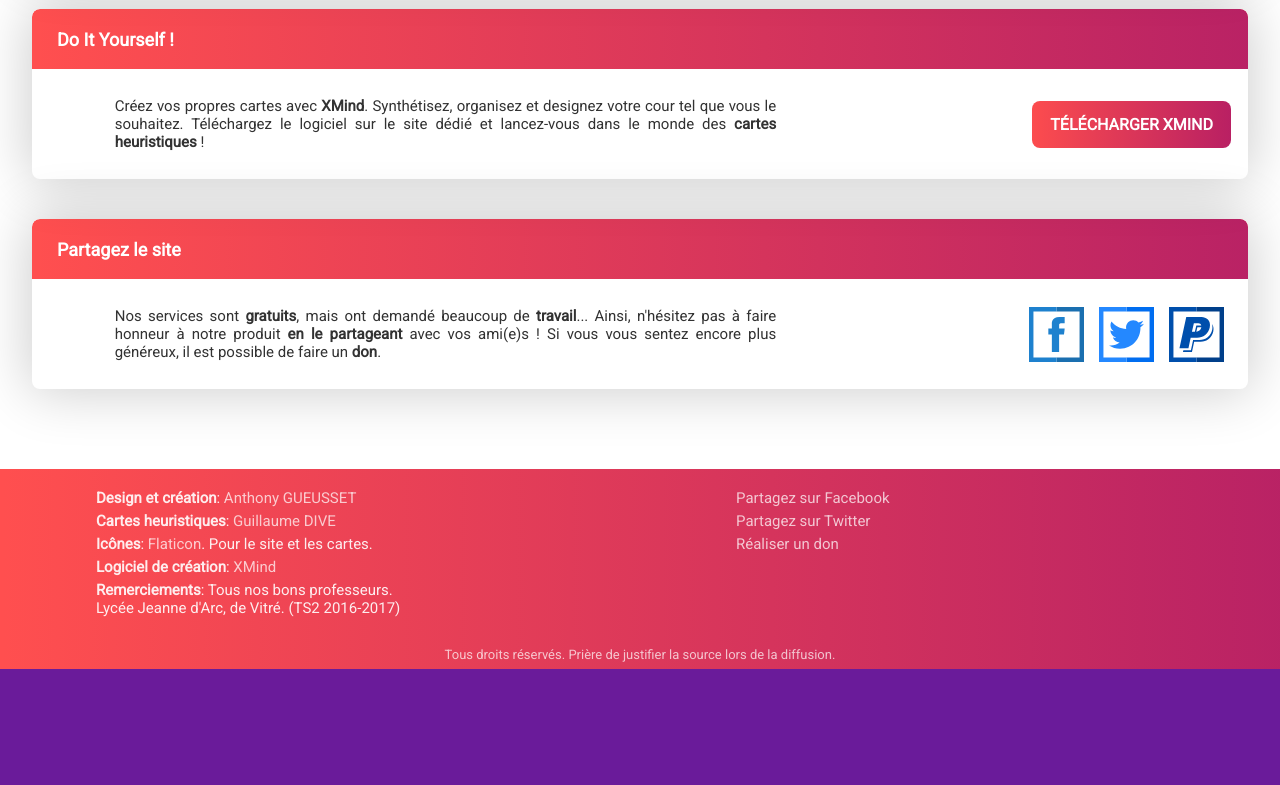
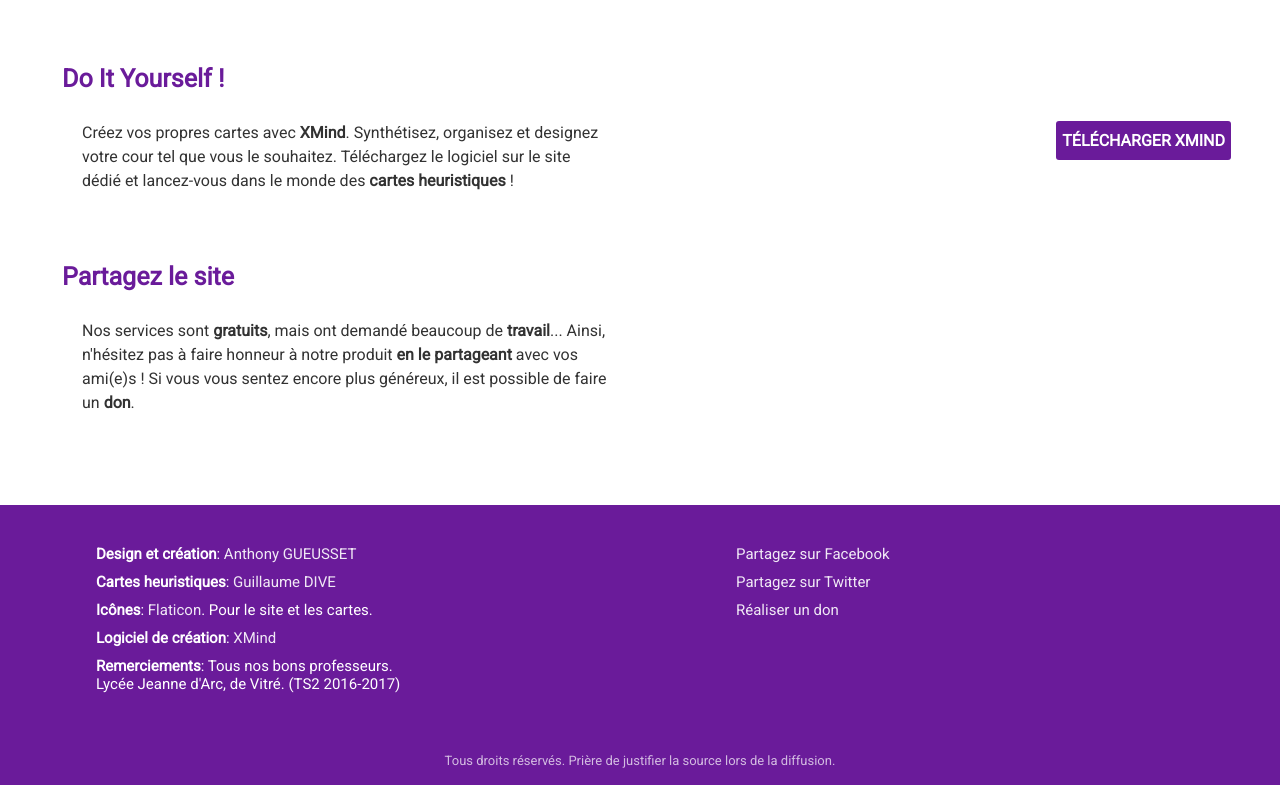
Before and after one commit to JScriber/Mapland, a PHP site: page / in a window 1280 px wide. Shown: the part 892-1677 px from the top of the page. Before the commit the page ends 1561 px from the top, so only its background shows below. Run offline with PHP 8.4, Linux system fonts and the light colour scheme; some web fonts are replaced.

Commit message:
Amélioration accueil

```diff
--- a/index.html
+++ b/index.html
@@ -58,20 +58,17 @@
 					<p>Le site de cartes heuristiques prêt à vous aider dans vos révisions !</p>
 				</div>
 				<div class="information">
-					<h1><p>Cours à disposition</p></h1>
-					<div class="galerie">
-						<span><img src="images/system/thumbnail/histoire.jpg"><p>Histoire</p></span>
-						<span><img src="images/system/thumbnail/geo.jpg"><p>Géographie</p></span>
-						<span><img src="images/system/thumbnail/physique.jpg"><p>Physique</p></span>
-						<span><img src="images/system/thumbnail/svt.jpg"><p>SVT</p></span>
-					</div>
+					<h1>Cours à disposition</h1>
+					<ul class="galerie">
+						<li>Histoire</li>
+						<li>Géographie</li>
+						<li>SVT</li>
+					</ul>
 				</div>
 				<div class="information">
-					<h1><p>Do It Yourself !</p></h1>
+					<h1>Do It Yourself !</h1>
 					<div class="etiquette">
-						<span>
-							<p>Créez vos propres cartes avec <strong>XMind</strong>. Synthétisez, organisez et designez votre cour tel que vous le souhaitez. Téléchargez le logiciel sur le site dédié et lancez-vous dans le monde des <strong>cartes heuristiques</strong> !</p>
-						</span>
+						<p>Créez vos propres cartes avec <strong>XMind</strong>. Synthétisez, organisez et designez votre cour tel que vous le souhaitez. Téléchargez le logiciel sur le site dédié et lancez-vous dans le monde des <strong>cartes heuristiques</strong> !</p>
 						<div class="etiquette_texte">
 							<a href="http://www.xmind.net/fr/download" target="_blank">
 								Télécharger XMind
@@ -82,20 +79,8 @@
 				<div class="information">
 					<h1><p>Partagez le site</p></h1>
 					<div class="etiquette">
-						<span>
-							<p>Nos services sont <strong>gratuits</strong>, mais ont demandé beaucoup de <strong>travail</strong>... Ainsi, n'hésitez pas à faire honneur à notre produit <strong>en le partageant</strong> avec vos ami(e)s ! Si vous vous sentez encore plus généreux, il est possible de faire un <strong>don</strong>.</p>
-						</span>
-						<div class="etiquette_icons">
-							<a href="none" target="_blank">
-								<img src="images/system/logos/facebook.svg">
-							</a>
-							<a href="none" target="_blank">
-								<img src="images/system/logos/twitter.svg">
-							</a>
-							<a href="none" target="_blank">
-								<img src="images/system/logos/paypal.svg">
-							</a>
-						</div>
+						<p>Nos services sont <strong>gratuits</strong>, mais ont demandé beaucoup de <strong>travail</strong>... Ainsi, n'hésitez pas à faire honneur à notre produit <strong>en le partageant</strong> avec vos ami(e)s ! Si vous vous sentez encore plus généreux, il est possible de faire un <strong>don</strong>.
+						</p>
 					</div>
 				</div>
 			</article>
--- a/styles/accueil.css
+++ b/styles/accueil.css
@@ -20,7 +20,7 @@
 	width: 100%;
 	height: 120px;
 	background-image: url('../images/vagues.svg');
-	background-size: 100% 75px;
+	background-size: 100% 78px;
 	transform: scaleX(3.8);
 	background-repeat: no-repeat;
 }
@@ -45,8 +45,6 @@
 	width: 95%;
 	margin: 0 auto 40px;
 	overflow: hidden;
-	border-radius: 8px;
-	box-shadow: 0 0 55px 3px rgba(0, 0, 0,.2);
 }
 
 .information h1
@@ -54,40 +52,15 @@
 	position: relative;
 	display: flex;
 	align-items: center;
-	padding: 5px 0 5px 0;
+	padding: 18px 0;
 	height: 50px;
 	width: 100%;
 	color: #fff;
+	margin-left: 30px;
+
+	color: #6A1B9A;
 	font-weight: bold;
-	font-size: 18px;
-	border-radius: 8px 8px 0 0;
-	overflow: hidden;
-}
-.information h1 p
-{
-	margin-left: 25px;
-}
-.information h1:after
-{
-	content: '';
-	position: absolute;
-	top: 0;
-	left: 0;
-	right: 0;
-	bottom: 0;
-	background-color: rgba(255, 35, 35, .8);
-	z-index: -5;
-}
-.information h1:before
-{
-	content: '';
-	position: absolute;
-	top: 0;
-	left: 0;
-	right: 0;
-	bottom: 0;
-	background-image: linear-gradient(90deg, rgba(0, 0, 0,.0), rgba(168, 23, 106, .8));
-	z-index: -1;
+	font-size: 25px;
 }
 
 /*****************************************************************\
@@ -99,10 +72,6 @@
 	display: block;
 	width: 100%;
 	height: 300px;
-
-	border-radius: 0 0 8px 8px;
-	overflow: hidden;
-	background: red;
 }
 .information .galerie > span
 {
@@ -134,7 +103,6 @@
 	align-items: center;
 	text-transform: uppercase;
 	background-color: #fff;
-	border-radius: 5px;
 	box-shadow: 0 0 20px 5px rgba(0, 0, 0, .4);
 	padding: 9px 15px 9px 15px;
 	color: #bb2263;
@@ -148,60 +116,29 @@
 .information .etiquette
 {
 	position: relative;
-	display: block;
+	display: flex;
+	justify-content: space-between;
 	width: 100%;
-	height: 110px;
-	border-radius: 0 0 8px 8px;
+	height: auto;
 	overflow: hidden;
 }
-.information .etiquette > span
+.information .etiquette > p
 {
-	float: left;
 	position: relative;
-	display: flex;
-	justify-content: center;
-	align-items: center;
-	width: 68%;
+	display: block;
 	height: 100%;
-}
-.information .etiquette > span p
-{
-	width: 80%;
+	max-width: 530px;
 	color: #323232;
-	font-size: 15px;
+	font-size: 16px;
+	line-height: 24px;
+	margin-left: 50px;
 	font-weight: normal;
-	text-align: justify;
 }
 .information .etiquette > div
 {
 	position: relative;
-	float: right;
 	margin-right: 17px;
 	height: 100%;
-}
-/* PARTIE ICONES */
-.information .etiquette > div.etiquette_icons > a
-{
-	position: relative;
-	float: left;
-	display: flex;
-	justify-content: center;
-	align-items: center;
-	width: 70px;
-	height: 100%;
-	outline: none;
-	border: none;
-	background: transparent;
-	box-shadow: none;
-}
-.information .etiquette > div.etiquette_icons a > img
-{
-	height: 50%;
-	transition: all .3s linear 0s;
-}
-.information .etiquette > div.etiquette_icons a:hover img
-{
-	opacity: .8;
 }
 /* PARTIE TEXTE */
 div.etiquette_texte
@@ -214,18 +151,16 @@ div.etiquette_texte
 }
 .information .etiquette > div.etiquette_texte > a
 {
-	display: flex;
-	justify-content: center;
+	display: block;
 	align-items: center;
-	padding: 14px 18px 14px 18px;
-	border-radius: 8px;
+	padding: 10px 6px;
+	border-radius: 3px;
 	font-size: 16px;
 	text-decoration: none;
 	text-transform: uppercase;
 	font-weight: bold;
-	text-align: center;
+	background-color: #6A1B9A;
 	color: #fff;
-	background-image: linear-gradient(90deg, #fc4c4e, #b92063);
 	transition: all .3s linear 0s;
 }
 
--- a/styles/main.css
+++ b/styles/main.css
@@ -237,36 +237,17 @@
 	position: relative;
 	display: block;
 	width: 100%;
-	height: 200px;
-	margin-top: 20px;
-}
-#conteneur > footer:after
-{
-	content: '';
-	position: absolute;
-	top: 0;
-	left: 0;
-	right: 0;
-	bottom: 0;
-	background-color: rgba(255, 35, 35, .8);
-	z-index: -5;
-}
-#conteneur > footer:before
-{
-	content: '';
-	position: absolute;
-	top: 0;
-	left: 0;
-	right: 0;
-	bottom: 0;
-	background-image: linear-gradient(90deg, rgba(0, 0, 0,.0), rgba(168, 23, 106, .8));
-	z-index: -1;
+	height: auto;
+	margin-top: 30px;
+	background-color: #6A1B9A;
 }
 
 #conteneur > footer > section
 {
 	position: relative;
+	display: flex;
 	height: 180px;
+	padding: 15px 0;
 	width: 100%;
 }
 #conteneur > footer > section > span
@@ -274,9 +255,9 @@
 	position: relative;
 	display: flex;
 	justify-content: center;
-	float: left;
 	width: 50%;
 	height: 100%;
+	padding: 5px 0;
 }
 #conteneur > footer > section > span > ul
 {
@@ -291,8 +272,7 @@
 	display: block;
 	color: #fff;
 	font-size: 15px;
-	opacity: .9;
-	margin-bottom: 5px;
+	margin-bottom: 10px;
 }
 #conteneur > footer > section > span > ul > li > a
 {
@@ -300,7 +280,7 @@
 	text-decoration: none;
 	outline: none;
 	border: none;
-	opacity: .8;
+	opacity: .9;
 	color: #fff;
 }
 #conteneur > footer > section > span > ul > li > a:hover
@@ -316,8 +296,9 @@
 	color: #fff;
 	font-size: 13px;
 	opacity: .7;
+	margin-top: 20px;
 	font-weight: normal;
-	height: 10px;
+	height: 50px;
 	width: 100%;
 }
 
```
Also changed, not shown: images/system/logos/facebook.svg (deleted), images/system/logos/paypal.svg (deleted), images/system/logos/twitter.svg (deleted), images/system/thumbnail/geo.jpg (deleted), images/system/thumbnail/histoire.jpg (deleted), images/system/thumbnail/svt.JPG (deleted).
